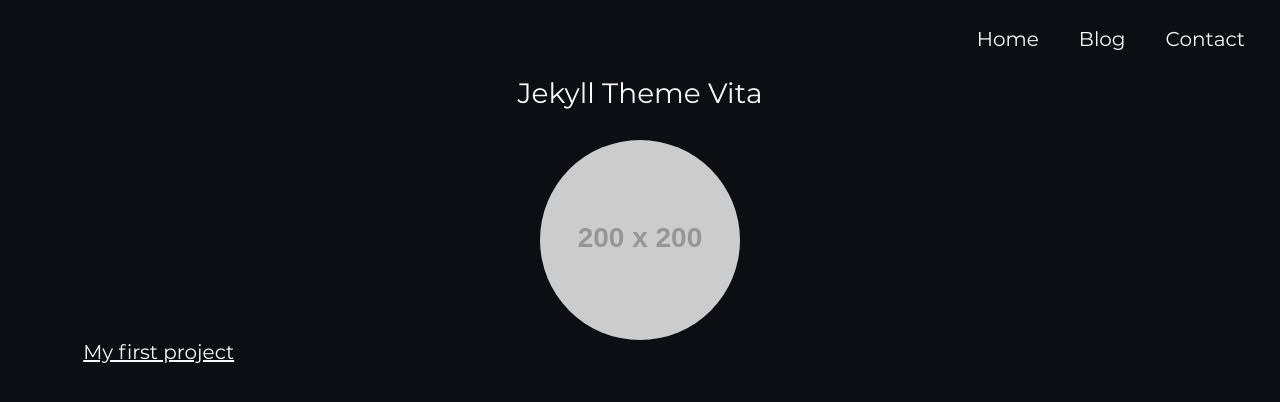
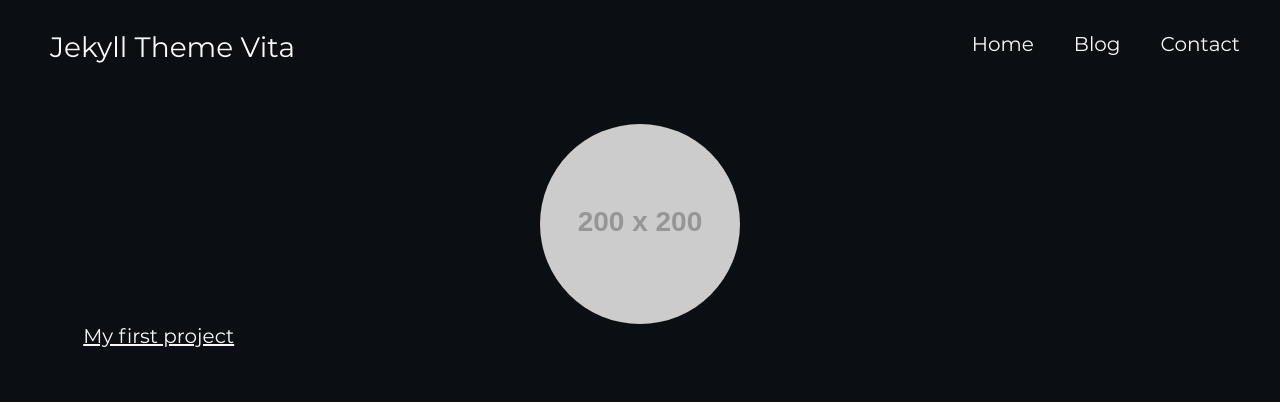
Before and after one commit to martinmorando/jekyll-theme-vita, a Jekyll site: the page built from index.html, in a window 1280 px wide. Shown: the top 402 px of the page. Built offline with Jekyll 4.4.1, drawn with Linux system fonts in a browser that asks for light colours.

Commit message:
Move site title to left and remove nav position option

```diff
--- a/_config.yml
+++ b/_config.yml
@@ -8,9 +8,6 @@ baseurl: '/jekyll-theme-vita'
 # Language. Use ISO 639-1. Examples: if english use 'en',
 # if spanish use 'es'
 language: en
-
-# Navigation position. Options: 'left', 'right'
-nav: right
 
 # ----------------------------------------------------------
 
--- a/_includes/header.html
+++ b/_includes/header.html
@@ -1,10 +1,8 @@
 <header id="site-header">
+	<div id="site-title">{{ site.title }}</div>
 	<nav id="site-nav">
-		<div id="site-nav-{{ site.nav }}">
-			{% for item in site.data.nav %}
-				<a href="{{ site.baseurl }}{{ item.link }}">{{ item.name }}</a>
-        	{% endfor %}
-    	</div>
+		{% for item in site.data.nav %}
+			<a href="{{ site.baseurl }}{{ item.link }}">{{ item.name }}</a>
+    	{% endfor %}
 	</nav>
-	<div id="site-title">{{ site.title }}</div>
 </header>
--- a/assets/css/main.sass
+++ b/assets/css/main.sass
@@ -41,23 +41,14 @@ a:hover
 
 #site-title
     float: left
-    width: 100%
+    padding: 30px 50px
     font-size: 1.4em
-    text-align: center
     text-decoration: none
     color: #FAFAFA
 
 #site-nav
-    display: block
-    width: 100%
-    float: left
-    padding: 20px 35px
-
-#site-nav-left
-    float: left
-
-#site-nav-right
     float: right
+    padding: 25px 40px
 
 #site-nav a
     float: left
```
